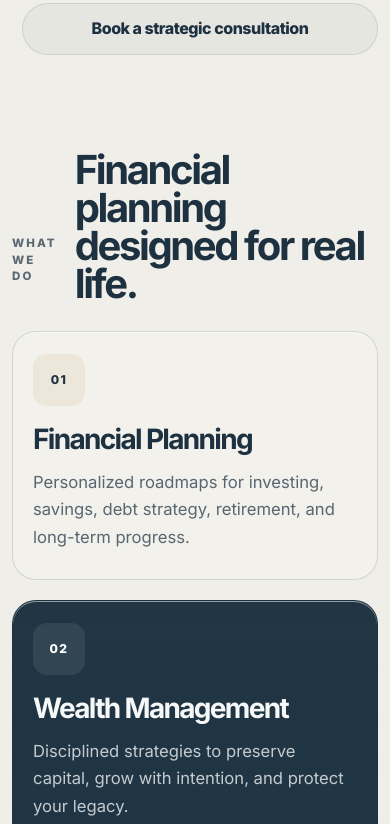
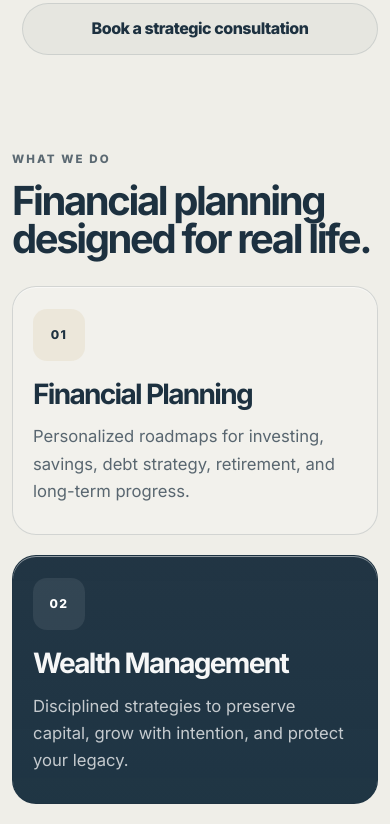
Before and after one commit to fcappanera/sloan-financial-landing, a plain HTML site: page index.html in a window 390 px wide. Shown: the part 2463-3287 px from the top of the page. Drawn offline with Linux system fonts and the light colour scheme; a script that the page names is missing.

Commit message:
Stack section headers on small screens
Co-Authored-By: Claude Fable 5.1 <noreply@anthropic.com>

```diff
--- a/styles.css
+++ b/styles.css
@@ -951,4 +951,15 @@ select {
   .footer-bottom {
     flex-direction: column;
   }
+
+  .section-header,
+  .section-header.left {
+    flex-direction: column;
+    align-items: flex-start;
+    gap: 6px;
+  }
+
+  .section-header .eyebrow {
+    margin-bottom: 8px;
+  }
 }
```
